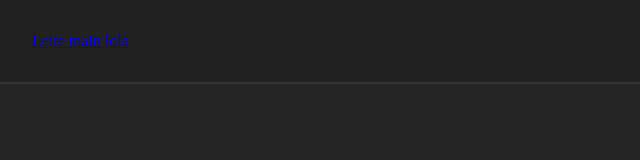
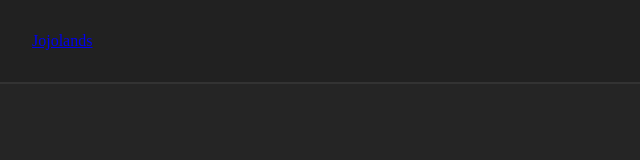
Before and after one commit to Enzo-Gpp/Terraria, a plain HTML site: page Index.html in a window 1280 px wide. Shown: the full height of the page, 0-640 px from the left. Drawn offline with Linux system fonts and the light colour scheme.

Commit message:
lijh
adad

```diff
--- a/Index.html
+++ b/Index.html
@@ -24,7 +24,7 @@
 <body>
     <header>
        <div class="links">
-        <a href="https://celke.com.br/artigo/tabela-de-cores-html-nome-hexadecimal-rgb">Leite main lola</a>
+        <a href="https://celke.com.br/artigo/tabela-de-cores-html-nome-hexadecimal-rgb">Jojolands</a>
 
        </div>
     </header>
```
